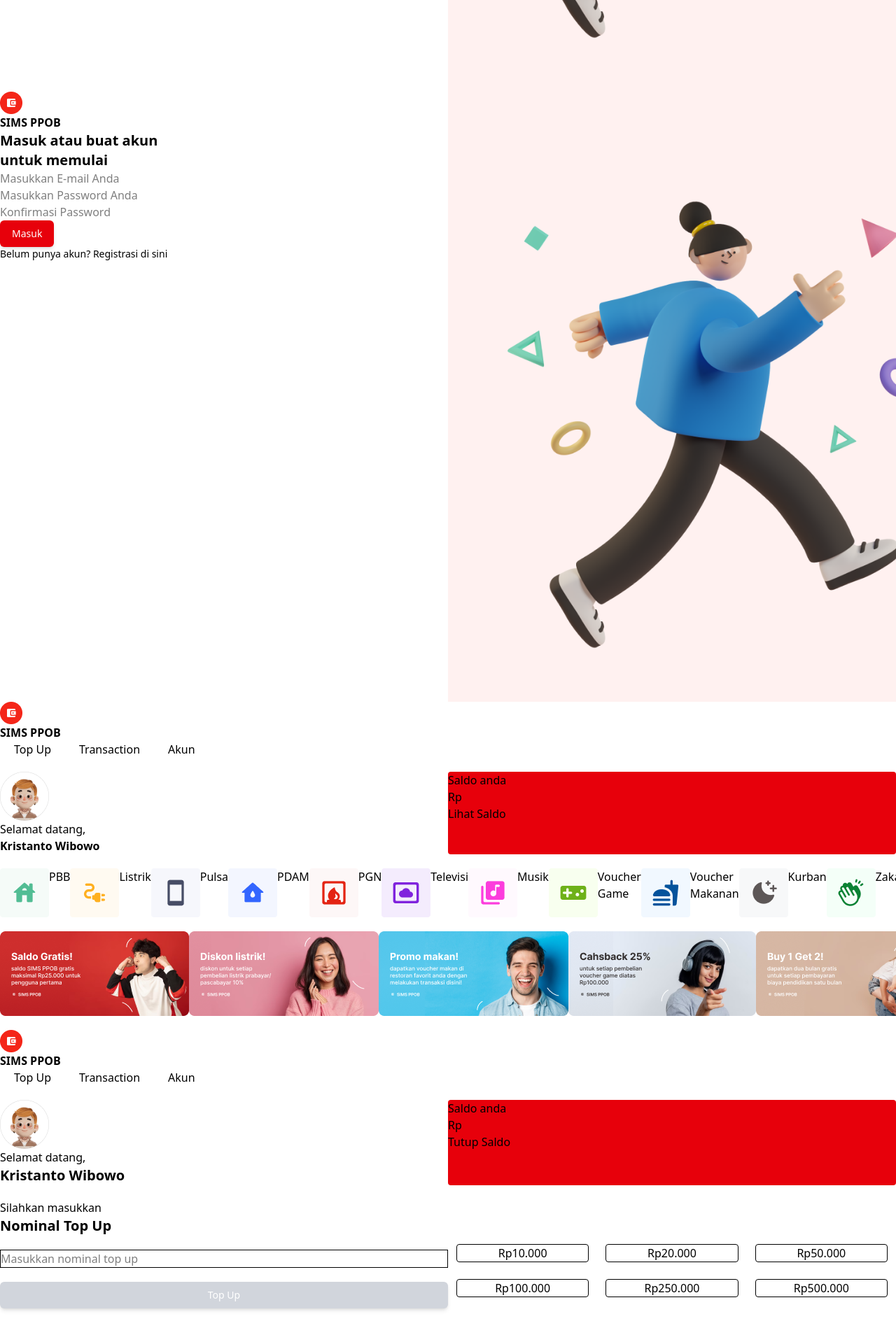
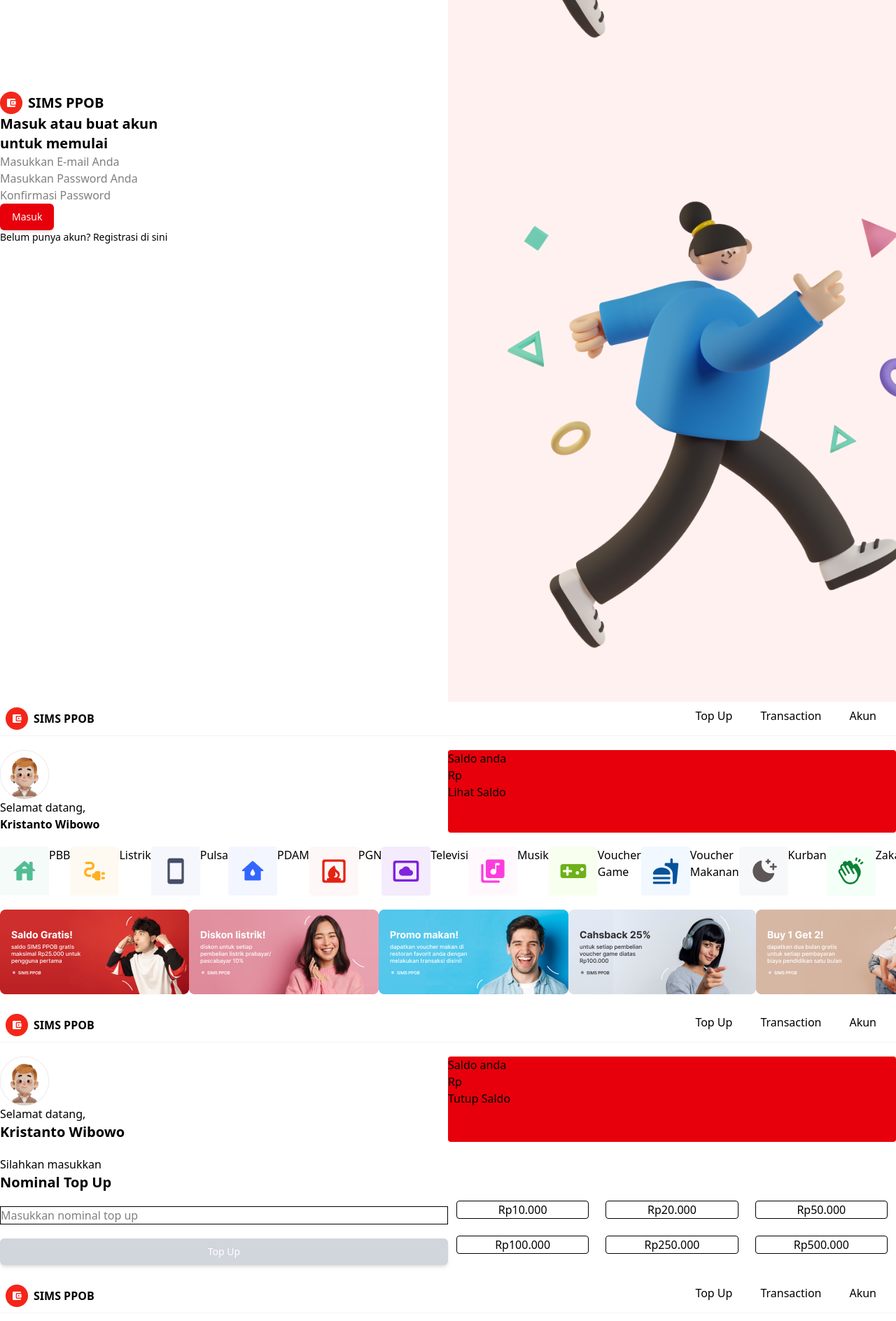
Before and after one commit to agungshndy/sims-ppob, a React (Vite) app: page / in a window 1280 px wide. Shown: the part 740-2628 px from the top of the page at 70% size. Built offline with nearby package versions, Linux system fonts and the light colour scheme.

Commit message:
css update

```diff
--- a/src/components/Account.jsx
+++ b/src/components/Account.jsx
@@ -5,19 +5,22 @@ function Account(){
     return (
         <div id='account' className='container mx-auto'>
             <div className='header mb-5'>
-                     <div className="">
-                     <div className='logo'>
-                      <img src={Logo} alt="logo"/><p className='font-semibold'>SIMS PPOB</p>
+                      <div className="flex justify-between border-b-1 border-b-gray-100 p-2">
+                         <div className='logo flex space-x-2 items-center'>
+                          <img src={Logo} alt="logo"/>
+                          <p className='text-md font-semibold'>SIMS PPOB</p>
                          </div>
+                         <div>
                           <a className='mx-5' href="">Top Up</a>
                           <a className='mx-5' href="">Transaction</a>
                           <a className='mx-5' href="">Akun</a>
                         </div>
                       </div>
+                </div>
             <div className='flex justify-center'>
                 <div className='grid grid-rows-2'>
-                    <img className='w-[100px]' src={Profile} alt="profile picture" />
-                    <p className='text-xl font-semibold'>Kristanto Wibowo</p>
+                    <img className='w-[100px] mx-auto' src={Profile} alt="profile picture" />
+                    <p className='text-xl font-semibold mt-2'>Kristanto Wibowo</p>
                 </div>
             </div>
             <div className='account-detail'>
--- a/src/components/EditProfile.jsx
+++ b/src/components/EditProfile.jsx
@@ -5,19 +5,22 @@ function EditProfile(){
     return (
         <div id='edit-profile' className='container mx-auto'>
             <div className='header mb-5'>
-                     <div className="">
-                     <div className='logo'>
-                      <img src={Logo} alt="logo"/><p className='font-semibold'>SIMS PPOB</p>
+                      <div className="flex justify-between border-b-1 border-b-gray-100 p-2">
+                         <div className='logo flex space-x-2 items-center'>
+                          <img src={Logo} alt="logo"/>
+                          <p className='text-md font-semibold'>SIMS PPOB</p>
                          </div>
+                         <div>
                           <a className='mx-5' href="">Top Up</a>
                           <a className='mx-5' href="">Transaction</a>
                           <a className='mx-5' href="">Akun</a>
                         </div>
                       </div>
+                </div>
             <div className='flex justify-center'>
                 <div className='grid grid-rows-2'>
-                    <img className='w-[100px]' src={Profile} alt="profile picture" />
-                    <p className='text-xl font-semibold'>Kristanto Wibowo</p>
+                    <img className='w-[100px] mx-auto' src={Profile} alt="profile picture" />
+                    <p className='text-xl font-semibold mt-2'>Kristanto Wibowo</p>
                 </div>
             </div>
             <div className='account-detail'>
--- a/src/components/Home.jsx
+++ b/src/components/Home.jsx
@@ -35,14 +35,17 @@ function Home() {
   return (
  <div id='home' className='container mx-auto'>
     <div className='header mb-5'>
-      <div className="">
-         <div className='logo'>
-          <img src={Logo} alt="logo"/><p className='font-semibold'>SIMS PPOB</p>
-         </div>
-          <a className='mx-5' href="">Top Up</a>
-          <a className='mx-5' href="">Transaction</a>
-          <a className='mx-5' href="">Akun</a>
-      </div>
+          <div className="flex justify-between border-b-1 border-b-gray-100 p-2">
+             <div className='logo flex space-x-2 items-center'>
+              <img src={Logo} alt="logo"/>
+              <p className='text-md font-semibold'>SIMS PPOB</p>
+             </div>
+             <div>
+              <a className='mx-5' href="">Top Up</a>
+              <a className='mx-5' href="">Transaction</a>
+              <a className='mx-5' href="">Akun</a>
+            </div>
+          </div>
     </div>
     <div className='jumbotron grid grid-cols-2 my-5'>
         <div>
--- a/src/components/Login.jsx
+++ b/src/components/Login.jsx
@@ -19,10 +19,11 @@ function Login() {
  <div id='login' className='container mx-auto'>
     <div className='grid grid-cols-2'>
       <div className="registerForm w-3xs">
-         <div className='logo'>
-          <img src={Logo} alt="logo"/><p className='font-semibold'>SIMS PPOB</p>
+         <div className='logo flex space-x-2 items-center'>
+          <img src={Logo} alt="logo"/>
+          <p className='text-xl font-semibold'>SIMS PPOB</p>
+         </div>
           <h1 className='text-xl font-semibold'>Masuk atau buat akun untuk memulai</h1>
-         </div>
           <input type="email" name="email" id="email" placeholder="Masukkan E-mail Anda" required/>
           <input type="password" name="buatPass" id="buatPass" placeholder="Masukkan Password Anda" required/>
           <input type="password" name="konfirmPass" id="konfirmPass" placeholder="Konfirmasi Password" required/>
--- a/src/components/Register.jsx
+++ b/src/components/Register.jsx
@@ -19,10 +19,12 @@ function Register() {
  <div id='register' className='container mx-auto'>
     <div className='grid grid-cols-2'>
       <div className="registerForm w-3xs">
-         <div className='logo'>
-            <img src={Logo} alt="logo"/><p className='font-semibold'>SIMS PPOB</p>
+         <div className='logo flex space-x-2 items-center'>
+            <img src={Logo} alt="logo"/>
+            <p className='text-xl font-semibold'>SIMS PPOB</p>
+         </div>
+         <div>
             <h1 className='text-xl font-semibold'>Lengkapi data untuk membuat akun</h1>
-         </div>
             <input type="email" name="email" id="email" placeholder="Masukkan E-mail Anda" required/>
             <input type="text" name="namaDepan" id="namaDepan" placeholder="Nama Depan" required/>
             <input type="text" name="namaBelakang" id="namaBelakang" placeholder="Nama Belakang" required/>
@@ -32,6 +34,7 @@ function Register() {
             Registrasi
             </button>
             <p className="text-sm">Sudah punya akun? Login <a href='#login'>di sini</a></p>
+         </div>
       </div>
       <div className='logo'>
           <img src={IlustrasiLogin} alt="Ilustrasi Login" />
--- a/src/components/TopUp.jsx
+++ b/src/components/TopUp.jsx
@@ -18,13 +18,16 @@ function TopUp() {
   return (
  <div id='topup' className='container mx-auto'>
     <div className='header mb-5'>
-      <div className="">
-         <div className='logo'>
-          <img src={Logo} alt="logo"/><p className='font-semibold'>SIMS PPOB</p>
+              <div className="flex justify-between border-b-1 border-b-gray-100 p-2">
+                 <div className='logo flex space-x-2 items-center'>
+                  <img src={Logo} alt="logo"/>
+                  <p className='text-md font-semibold'>SIMS PPOB</p>
                  </div>
+                 <div>
                   <a className='mx-5' href="">Top Up</a>
                   <a className='mx-5' href="">Transaction</a>
                   <a className='mx-5' href="">Akun</a>
+                </div>
               </div>
         </div>
     <div className='jumbotron grid grid-cols-2 my-5'>
--- a/src/components/Transaction.jsx
+++ b/src/components/Transaction.jsx
@@ -19,13 +19,16 @@ function Transaction() {
   return (
  <div id='transaction'>
     <div className='header mb-5'>
-      <div className="">
-         <div className='logo'>
-          <img src={Logo} alt="logo"/><p className='font-semibold'>SIMS PPOB</p>
+              <div className="flex justify-between border-b-1 border-b-gray-100 p-2">
+                 <div className='logo flex space-x-2 items-center'>
+                  <img src={Logo} alt="logo"/>
+                  <p className='text-md font-semibold'>SIMS PPOB</p>
                  </div>
+                 <div>
                   <a className='mx-5' href="">Top Up</a>
                   <a className='mx-5' href="">Transaction</a>
                   <a className='mx-5' href="">Akun</a>
+                </div>
               </div>
         </div>
     <div className='jumbotron grid grid-cols-2 my-5'>
--- a/src/components/TransactionDetail.jsx
+++ b/src/components/TransactionDetail.jsx
@@ -18,14 +18,17 @@ function TransactionDetail() {
   return (
  <div id='transaction-detail' className='container mx-auto'>
     <div className='header mb-5'>
-      <div className="">
-         <div className='logo'>
-          <img src={Logo} alt="logo"/><p className='font-semibold'>SIMS PPOB</p>
-         </div>
-          <a className='mx-5' href="">Top Up</a>
-          <a className='mx-5' href="">Transaction</a>
-          <a className='mx-5' href="">Akun</a>
-      </div>
+              <div className="flex justify-between border-b-1 border-b-gray-100 p-2">
+                 <div className='logo flex space-x-2 items-center'>
+                  <img src={Logo} alt="logo"/>
+                  <p className='text-md font-semibold'>SIMS PPOB</p>
+                 </div>
+                 <div>
+                  <a className='mx-5' href="">Top Up</a>
+                  <a className='mx-5' href="">Transaction</a>
+                  <a className='mx-5' href="">Akun</a>
+                </div>
+              </div>
     </div>
     <div className='jumbotron grid grid-cols-2 my-5'>
         <div>
```
Lines whose indentation alone changed are shown as unchanged.
